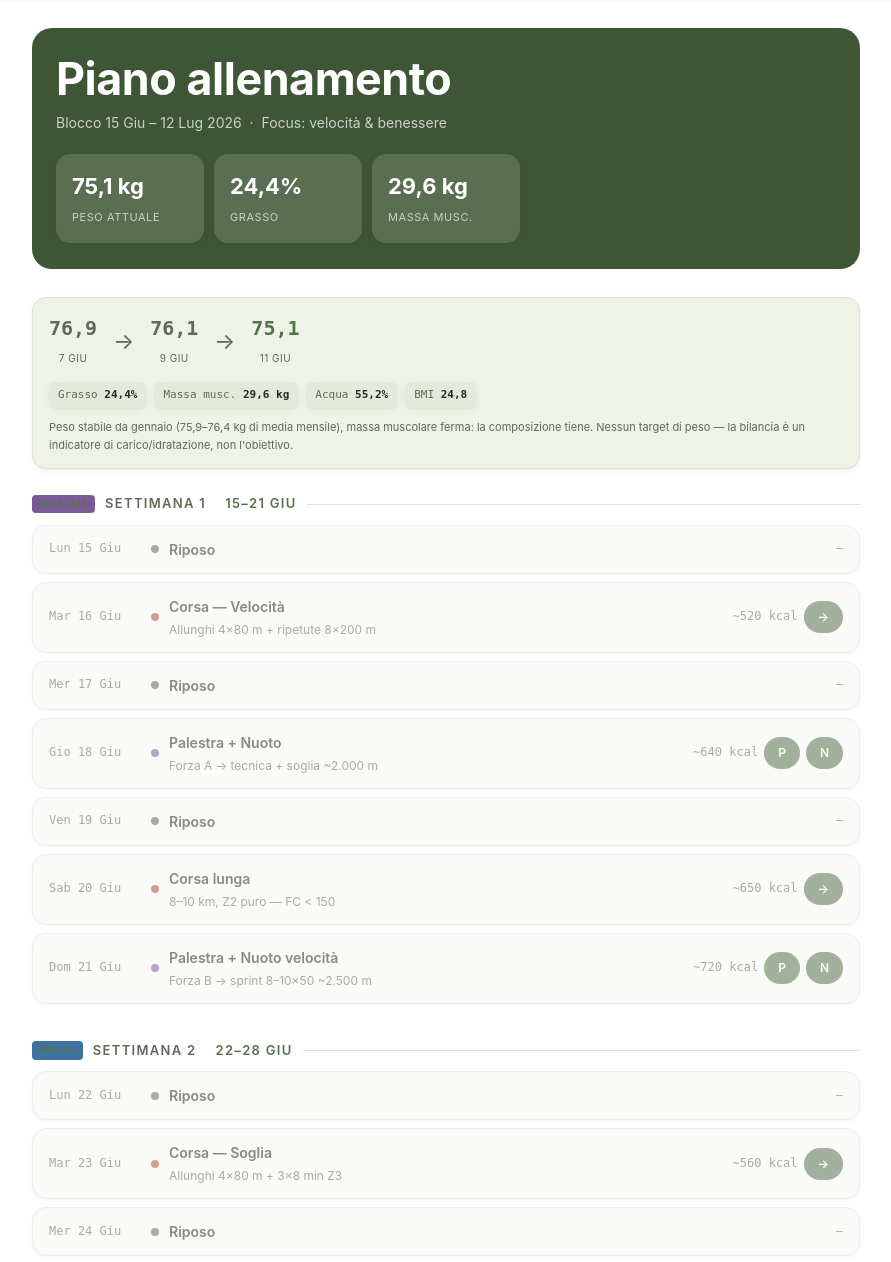
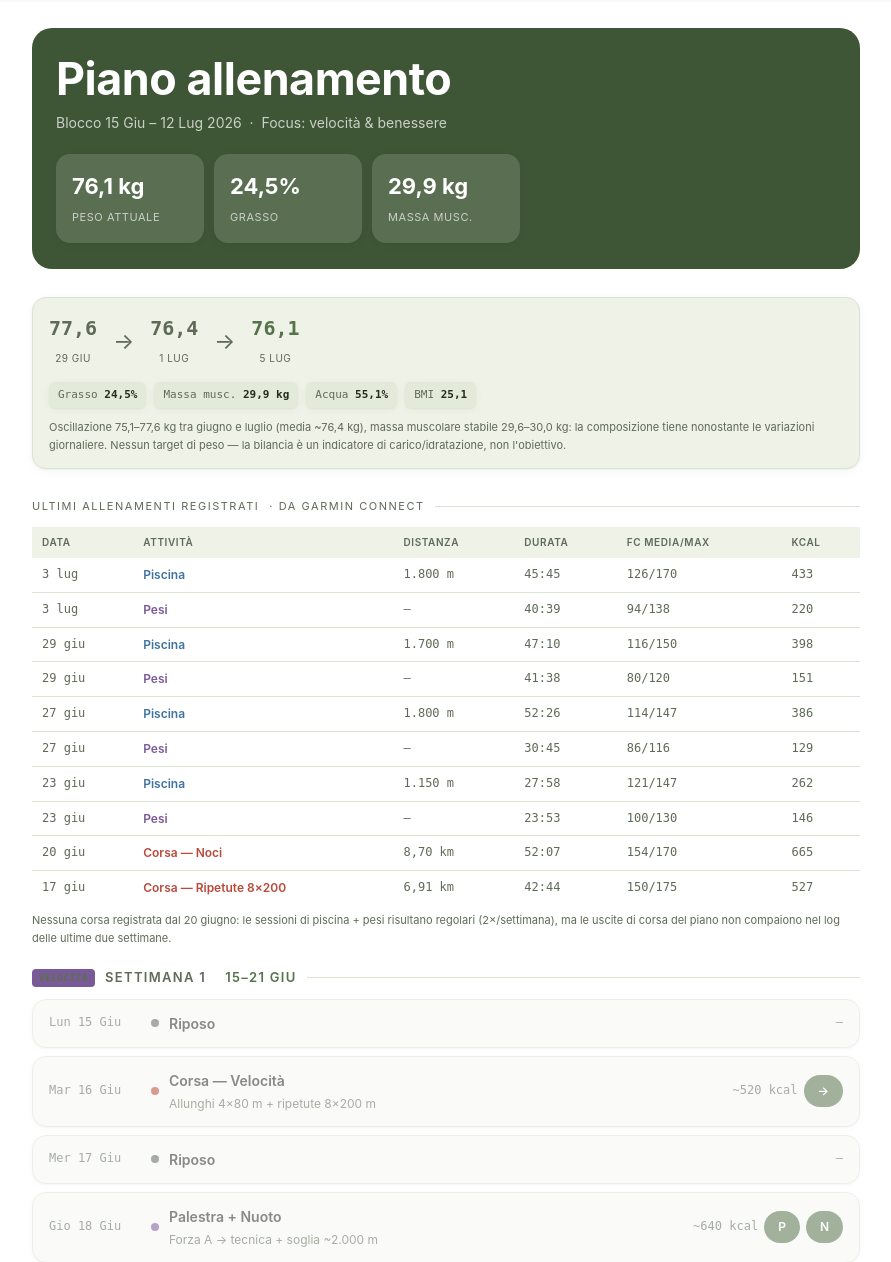
Before and after one commit to salvatorepirrone/mioallenamento, a PHP site: page / in a window 1280 px wide. Shown: the part 52-1314 px from the top of the page, without its empty margins (194-1085 px from the left). Run offline with PHP 8.4, Linux system fonts and the light colour scheme.

Commit message:
Aggiorna peso e log attività reali (dati Garmin/Withings al 5 lug)
- Peso/composizione corporea aggiornati in home e hero (76,1 kg, grasso 24,5%, massa musc. 29,9 kg)
- Nuova sezione 'Ultimi allenamenti registrati' in home con le sessioni reali delle ultime 2 settimane
- Nuova sezione 'Sessioni registrate' in nuoto.html con analisi delle 4 sessioni piscina (ritmo, bracciate, FC) dai file FIT
- Segnalato un probabile errore di configurazione vasca (25m invece di 50m) nella sessione del 27 giugno

```diff
--- a/index.html
+++ b/index.html
@@ -58,29 +58,48 @@
   <h1>Piano allenamento</h1>
   <p>Blocco 15 Giu – 12 Lug 2026 &nbsp;·&nbsp; Focus: velocità &amp; benessere</p>
   <div class="hero-stats">
-    <div class="hstat"><span class="v">75,1 kg</span><span class="l">Peso attuale</span></div>
-    <div class="hstat"><span class="v">24,4%</span><span class="l">Grasso</span></div>
-    <div class="hstat"><span class="v">29,6 kg</span><span class="l">Massa musc.</span></div>
+    <div class="hstat"><span class="v">76,1 kg</span><span class="l">Peso attuale</span></div>
+    <div class="hstat"><span class="v">24,5%</span><span class="l">Grasso</span></div>
+    <div class="hstat"><span class="v">29,9 kg</span><span class="l">Massa musc.</span></div>
   </div>
 </div>
 
 <!-- PESO -->
 <div class="weight-bar">
   <div class="weight-row">
-    <div class="w-item"><span class="v" style="color:var(--muted)">76,9</span><span class="l">7 giu</span></div>
+    <div class="w-item"><span class="v" style="color:var(--muted)">77,6</span><span class="l">29 giu</span></div>
     <div class="w-arrow">→</div>
-    <div class="w-item"><span class="v" style="color:var(--muted)">76,1</span><span class="l">9 giu</span></div>
+    <div class="w-item"><span class="v" style="color:var(--muted)">76,4</span><span class="l">1 lug</span></div>
     <div class="w-arrow">→</div>
-    <div class="w-item"><span class="v" style="color:var(--accent)">75,1</span><span class="l">11 giu</span></div>
+    <div class="w-item"><span class="v" style="color:var(--accent)">76,1</span><span class="l">5 lug</span></div>
   </div>
   <div class="w-chips">
-    <span class="w-chip">Grasso <strong>24,4%</strong></span>
-    <span class="w-chip">Massa musc. <strong>29,6 kg</strong></span>
-    <span class="w-chip">Acqua <strong>55,2%</strong></span>
-    <span class="w-chip">BMI <strong>24,8</strong></span>
+    <span class="w-chip">Grasso <strong>24,5%</strong></span>
+    <span class="w-chip">Massa musc. <strong>29,9 kg</strong></span>
+    <span class="w-chip">Acqua <strong>55,1%</strong></span>
+    <span class="w-chip">BMI <strong>25,1</strong></span>
   </div>
-  <div class="w-note">Peso stabile da gennaio (75,9–76,4 kg di media mensile), massa muscolare ferma: la composizione tiene. Nessun target di peso — la bilancia è un indicatore di carico/idratazione, non l'obiettivo.</div>
+  <div class="w-note">Oscillazione 75,1–77,6 kg tra giugno e luglio (media ~76,4 kg), massa muscolare stabile 29,6–30,0 kg: la composizione tiene nonostante le variazioni giornaliere. Nessun target di peso — la bilancia è un indicatore di carico/idratazione, non l'obiettivo.</div>
 </div>
+
+<!-- ULTIMI ALLENAMENTI REGISTRATI -->
+<div class="sec">Ultimi allenamenti registrati <span style="font-size:11px;font-weight:400;color:var(--muted)">· da Garmin Connect</span></div>
+<table class="log-table">
+  <thead><tr><th>Data</th><th>Attività</th><th>Distanza</th><th>Durata</th><th>FC media/max</th><th>Kcal</th></tr></thead>
+  <tbody>
+    <tr><td class="lt-num">3 lug</td><td class="lt-piscina">Piscina</td><td class="lt-num">1.800 m</td><td class="lt-num">45:45</td><td class="lt-num">126/170</td><td class="lt-num">433</td></tr>
+    <tr><td class="lt-num">3 lug</td><td class="lt-pesi">Pesi</td><td class="lt-num">—</td><td class="lt-num">40:39</td><td class="lt-num">94/138</td><td class="lt-num">220</td></tr>
+    <tr><td class="lt-num">29 giu</td><td class="lt-piscina">Piscina</td><td class="lt-num">1.700 m</td><td class="lt-num">47:10</td><td class="lt-num">116/150</td><td class="lt-num">398</td></tr>
+    <tr><td class="lt-num">29 giu</td><td class="lt-pesi">Pesi</td><td class="lt-num">—</td><td class="lt-num">41:38</td><td class="lt-num">80/120</td><td class="lt-num">151</td></tr>
+    <tr><td class="lt-num">27 giu</td><td class="lt-piscina">Piscina</td><td class="lt-num">1.800 m</td><td class="lt-num">52:26</td><td class="lt-num">114/147</td><td class="lt-num">386</td></tr>
+    <tr><td class="lt-num">27 giu</td><td class="lt-pesi">Pesi</td><td class="lt-num">—</td><td class="lt-num">30:45</td><td class="lt-num">86/116</td><td class="lt-num">129</td></tr>
+    <tr><td class="lt-num">23 giu</td><td class="lt-piscina">Piscina</td><td class="lt-num">1.150 m</td><td class="lt-num">27:58</td><td class="lt-num">121/147</td><td class="lt-num">262</td></tr>
+    <tr><td class="lt-num">23 giu</td><td class="lt-pesi">Pesi</td><td class="lt-num">—</td><td class="lt-num">23:53</td><td class="lt-num">100/130</td><td class="lt-num">146</td></tr>
+    <tr><td class="lt-num">20 giu</td><td class="lt-corsa">Corsa — Noci</td><td class="lt-num">8,70 km</td><td class="lt-num">52:07</td><td class="lt-num">154/170</td><td class="lt-num">665</td></tr>
+    <tr><td class="lt-num">17 giu</td><td class="lt-corsa">Corsa — Ripetute 8×200</td><td class="lt-num">6,91 km</td><td class="lt-num">42:44</td><td class="lt-num">150/175</td><td class="lt-num">527</td></tr>
+  </tbody>
+</table>
+<div class="log-note">Nessuna corsa registrata dal 20 giugno: le sessioni di piscina + pesi risultano regolari (2×/settimana), ma le uscite di corsa del piano non compaiono nel log delle ultime due settimane.</div>
 
 <!-- SETTIMANA 1 -->
 <div class="week-block">
--- a/style.css
+++ b/style.css
@@ -293,3 +293,18 @@ main { max-width: 860px; margin: 0 auto; padding: 28px 16px 60px; }
   box-shadow: 0 1px 2px rgba(38,43,34,.05), 0 2px 10px rgba(38,43,34,.04);
 }
 nav { box-shadow: 0 1px 3px rgba(38,43,34,.05); }
+
+/* LOG ALLENAMENTI REALI */
+.log-table { width: 100%; border-collapse: collapse; font-size: 12px; margin: 4px 0 6px; }
+.log-table th {
+  background: var(--s2); color: var(--muted); font-weight: 600;
+  padding: 7px 10px; text-align: left; font-size: 10px;
+  text-transform: uppercase; letter-spacing: .06em;
+}
+.log-table td { padding: 7px 10px; border-bottom: 1px solid var(--border); }
+.log-table tr:last-child td { border-bottom: none; }
+.log-table .lt-corsa { color: var(--red); font-weight: 600; }
+.log-table .lt-piscina { color: var(--blue); font-weight: 600; }
+.log-table .lt-pesi { color: var(--purple); font-weight: 600; }
+.log-table .lt-num { font-family: monospace; color: var(--muted); }
+.log-note { font-size: 11px; color: var(--muted); margin: 4px 0 20px; }
```
Also changed, not shown: nuoto.html (+13 -0 lines).
